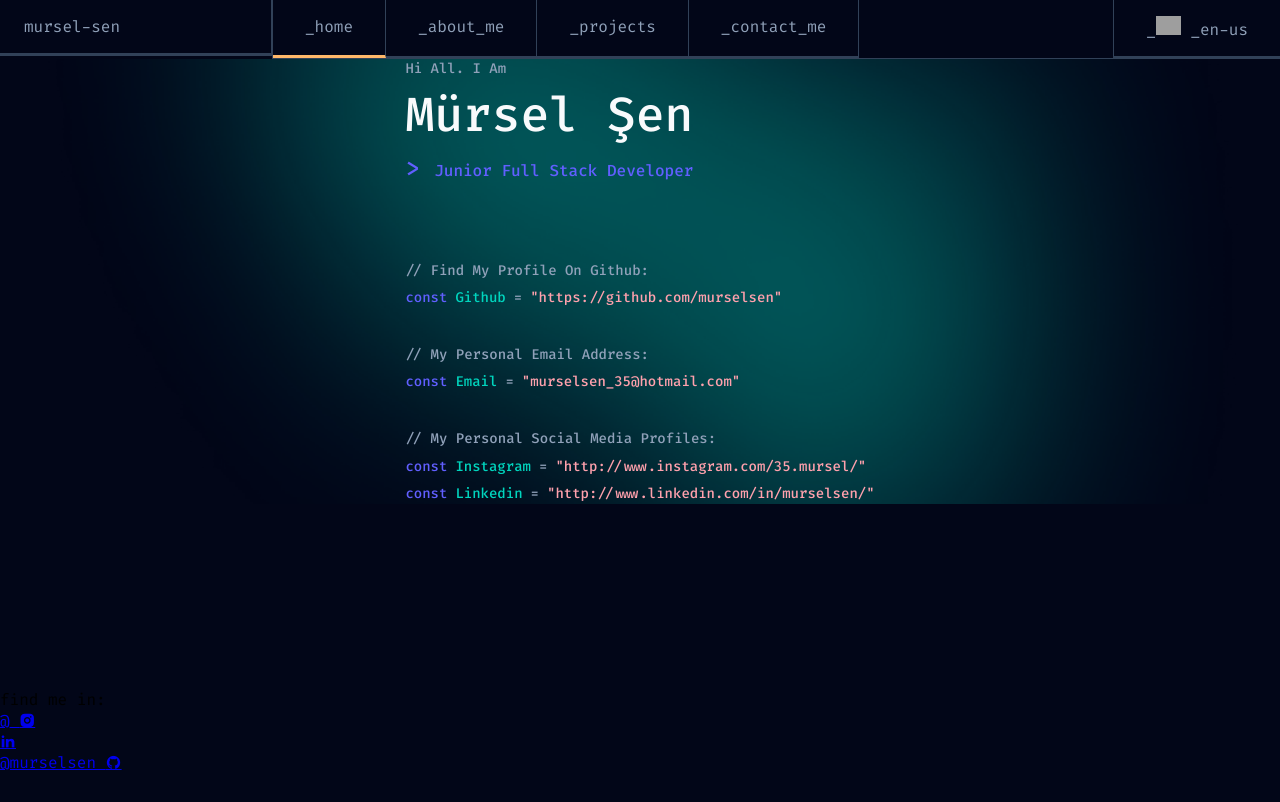
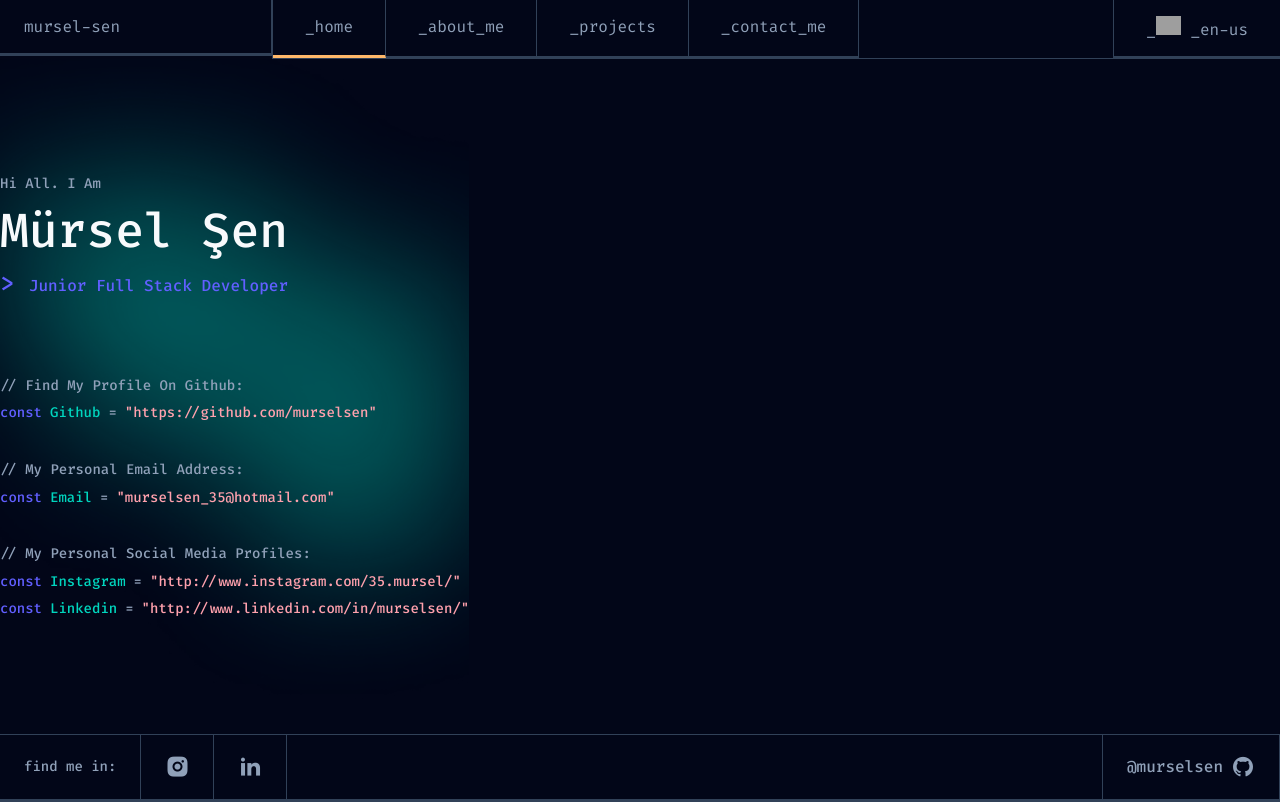
Before and after one commit to murselsen/murselsen.com, a React (Vite) app: page / in a window 1280 px wide. Built offline with nearby package versions, Linux system fonts and the light colour scheme; grey boxes are pictures that could not be loaded.

Commit message:
feat: App bileşenine yeni stil düzenlemeleri eklendi, Footer bileşeni güncellendi ve Error404 sayfasına boşluklar eklendi

```diff
--- a/src/App.jsx
+++ b/src/App.jsx
@@ -17,6 +17,7 @@ function App() {
         <Header />
       </header>
       <main>
+        <div className={AppCss.Container}>
           <Routes>
             <Route path="/" element={<Home />} />
             <Route path="/about" element={<About />} />
@@ -24,6 +25,7 @@ function App() {
             {/*<Route path="/contact-me" element={<AppContact/>}/>*/}
             <Route path="*" element={<Error404 />} />
           </Routes>
+        </div>
       </main>
       <footer>
         <Footer />
--- a/src/App.module.css
+++ b/src/App.module.css
@@ -1,10 +1,12 @@
 header,
 footer {
     max-height: 60px;
-
 }
 
+.Container,
 main {
     width: 100%;
-    min-height: calc(100vh - 170px);
+    min-height: calc(100vh - 124.55px);
+    display: flex;
+    /* align-items: center; */
 }
--- a/src/components/Footer/Footer.css
+++ b/src/components/Footer/Footer.css
@@ -47,3 +47,69 @@
         height: auto;
     }
 }*/
+
+
+
+
+.Footer {
+    width: 100%;
+    height: 100%;
+    display: flex;
+    justify-content: space-between;
+    /* align-items: center; */
+    border-block-start: 1px solid #314158;
+    border-block-end: 3px solid #314158;
+}
+
+.Footer .Footer__content-list {
+    display: flex;
+    list-style: none;
+    height: 100%;
+}
+
+.Footer .Footer__content-list .Footer__content-item {
+    border-inline-end: 1px solid #314158;
+    height: 100%;
+    /* align-content: center; */
+    display: flex;
+    align-items: center;
+    gap: 0;
+
+}
+
+.Footer .Footer__content-list .Footer__content-item p {
+    display: block;
+    padding: 16px 24px;
+    color: var(--font-body-color);
+    font: var(--font-body-sm);
+}
+
+.Footer .Footer__content-list .Footer__content-item a {
+    height: 100%;
+    padding: 16px 24px;
+    color: var(--font-body-color);
+    font-size: 24px;
+    text-decoration: none;
+}
+
+.Footer .Footer__content-right .Footer__content-list .Footer__content-item {
+    border-inline-start: 1px solid #314158;
+}
+
+.Footer .Footer__content-right .Footer__content-list .Footer__content-item a {
+    display: flex;
+    gap: 8px;
+    font: var(--font-body-md);
+    align-items: center;
+}
+
+.Footer .Footer__content-right .Footer__content-list .Footer__content-item a i {
+    font-size: 24px;
+}
+
+@media (max-width: 767px) {
+    .Footer .Footer__content-right .Footer__content-list .Footer__content-item a span {
+        display: none;
+
+    }
+}
--- a/src/components/Footer/Footer.jsx
+++ b/src/components/Footer/Footer.jsx
@@ -1,7 +1,6 @@
-import React from 'react';
-import './Footer.css';
-import 'remixicon/fonts/remixicon.css';
-
+import React from "react";
+import "./Footer.css";
+import "remixicon/fonts/remixicon.css";
 
 const Footer = () => {
   return (
@@ -14,11 +13,14 @@ const Footer = () => {
             </li>
             <li className="Footer__content-item">
               <a href="https://www.instagram.com/35.mursel/" target={"_blank"}>
-                                <span>@</span> <i className="ri-instagram-fill"></i>
+                <i className="ri-instagram-fill"></i>
               </a>
             </li>
             <li className="Footer__content-item">
-                            <a href="https://www.linkedin.com/in/murselsen/" target={"_blank"}>
+              <a
+                href="https://www.linkedin.com/in/murselsen/"
+                target={"_blank"}
+              >
                 <i className="ri-linkedin-fill"></i>
               </a>
             </li>
@@ -28,14 +30,15 @@ const Footer = () => {
           <ul className="Footer__content-list">
             <li className="Footer__content-item">
               <a href="https://github.com/murselsen">
-                                <span>@murselsen</span> <i className="ri-github-fill" target={"_blank"}></i>
+                <span>@murselsen</span>
+                <i className="ri-github-fill" target={"_blank"}></i>
               </a>
             </li>
           </ul>
         </div>
       </div>
     </>
-    )
-}
+  );
+};
 
 export default Footer;
--- a/src/components/Header/Header.module.css
+++ b/src/components/Header/Header.module.css
@@ -96,6 +96,7 @@
      }
 
      .Navbar .Navbar__header .Navbar__headerToggle {
+         display: block;
          border-inline-start: 1px solid #314158;
      }
 
@@ -166,6 +167,7 @@
  @media (max-width: 767px) {
 
      .Navbar {
+
          position: relative;
      }
 
@@ -175,6 +177,7 @@
      }
 
      .Navbar .Navbar__header .Navbar__headerToggle {
+         display: block;
          border-inline-start: 1px solid #314158;
      }
 
--- a/src/index.css
+++ b/src/index.css
@@ -64,6 +64,7 @@
 }
 
 html {
+
   font-family: "Fira Code", monospace;
   background: var(--background);
   background-repeat: no-repeat;
@@ -75,10 +76,3 @@ html {
   -webkit-user-select: none;
   -moz-user-select: none; */
 }
-
-body {
-  margin: 0 auto;
-
-}
-
-/*  */
--- a/src/pages/Error404/Error404.module.css
+++ b/src/pages/Error404/Error404.module.css
@@ -6,7 +6,10 @@
     flex-wrap: wrap;
     justify-content: space-evenly;
     align-items: center;
+
+
 }
+
 
 
 
```
Lines whose indentation alone changed are shown as unchanged.
